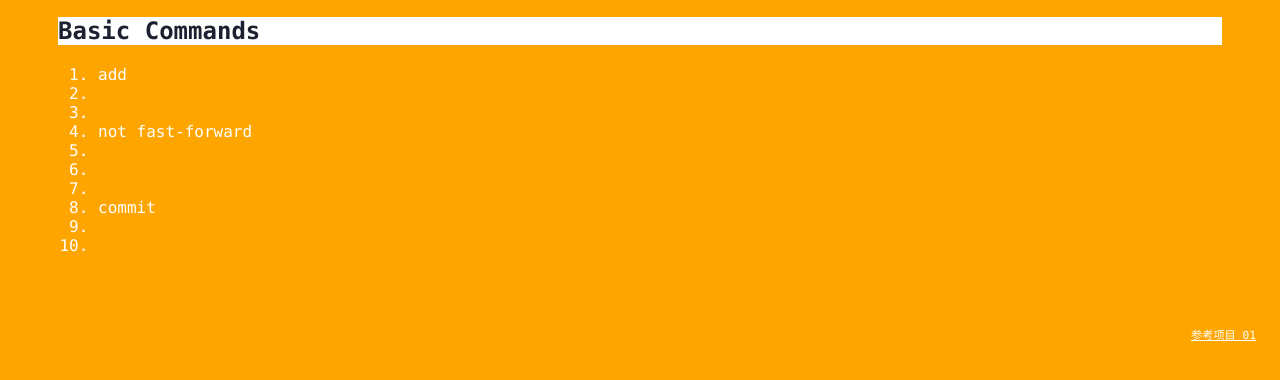
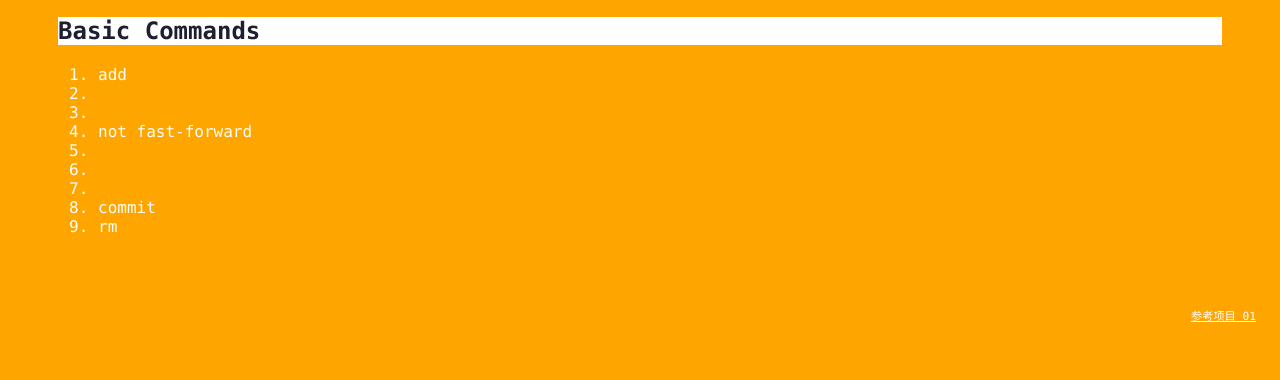
Before and after one commit to NeoYeK/git_learning, a plain HTML site: page index.html in a window 1280 px wide. Both pictures are taken after a click on the element "Basic Commands". Shown: the part 182-562 px from the top of the page. Drawn offline with Linux system fonts and the light colour scheme.

Commit message:
add mv and rm commands

```diff
--- a/index.html
+++ b/index.html
@@ -37,8 +37,8 @@
                     <li></li>
                     <li></li>
                     <li>commit</li>
-                    <li></li>
-                    <li></li>
+                    <limv></li>
+                    <li>rm</li>
                 </ol>
             </div>
         </div>
```
